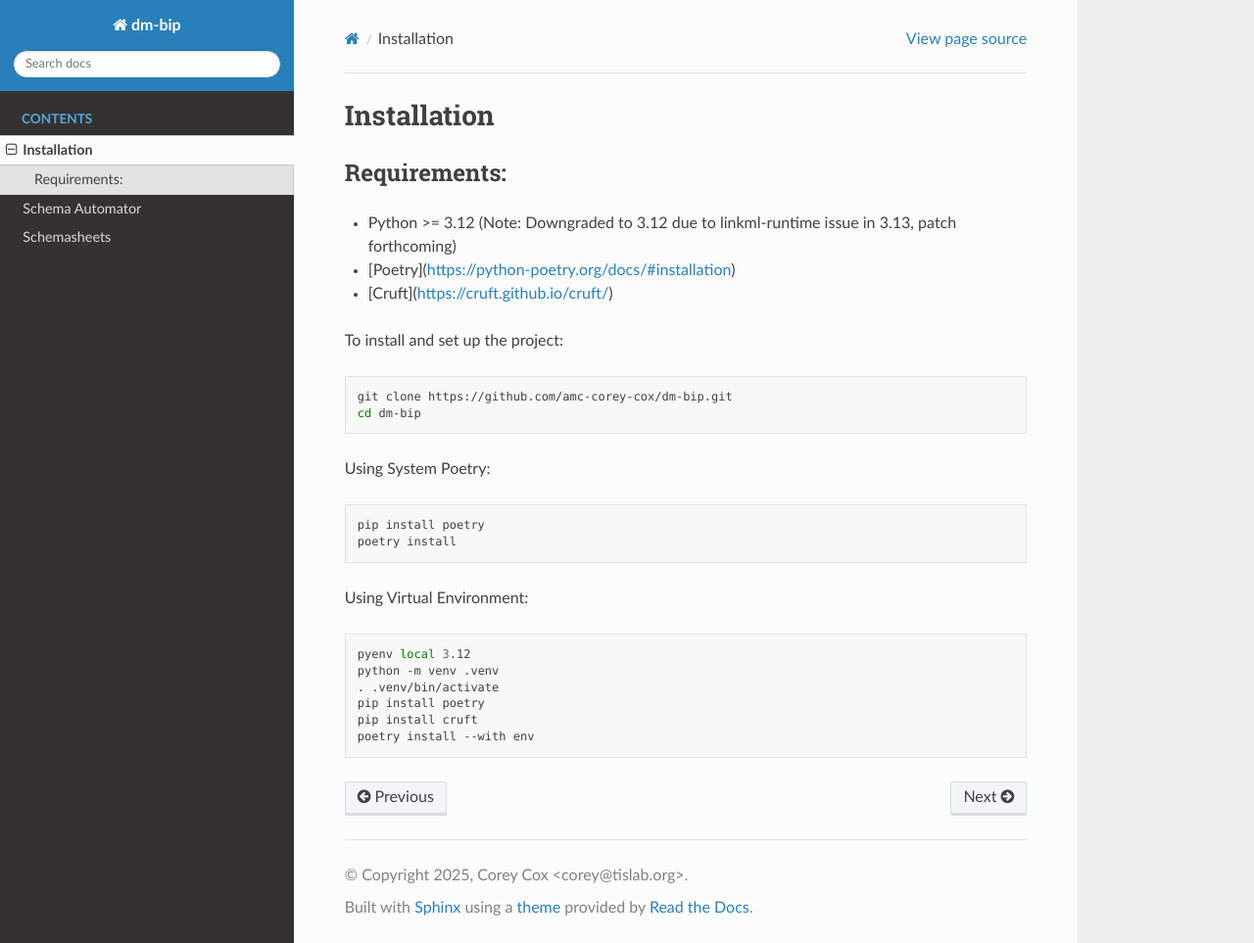
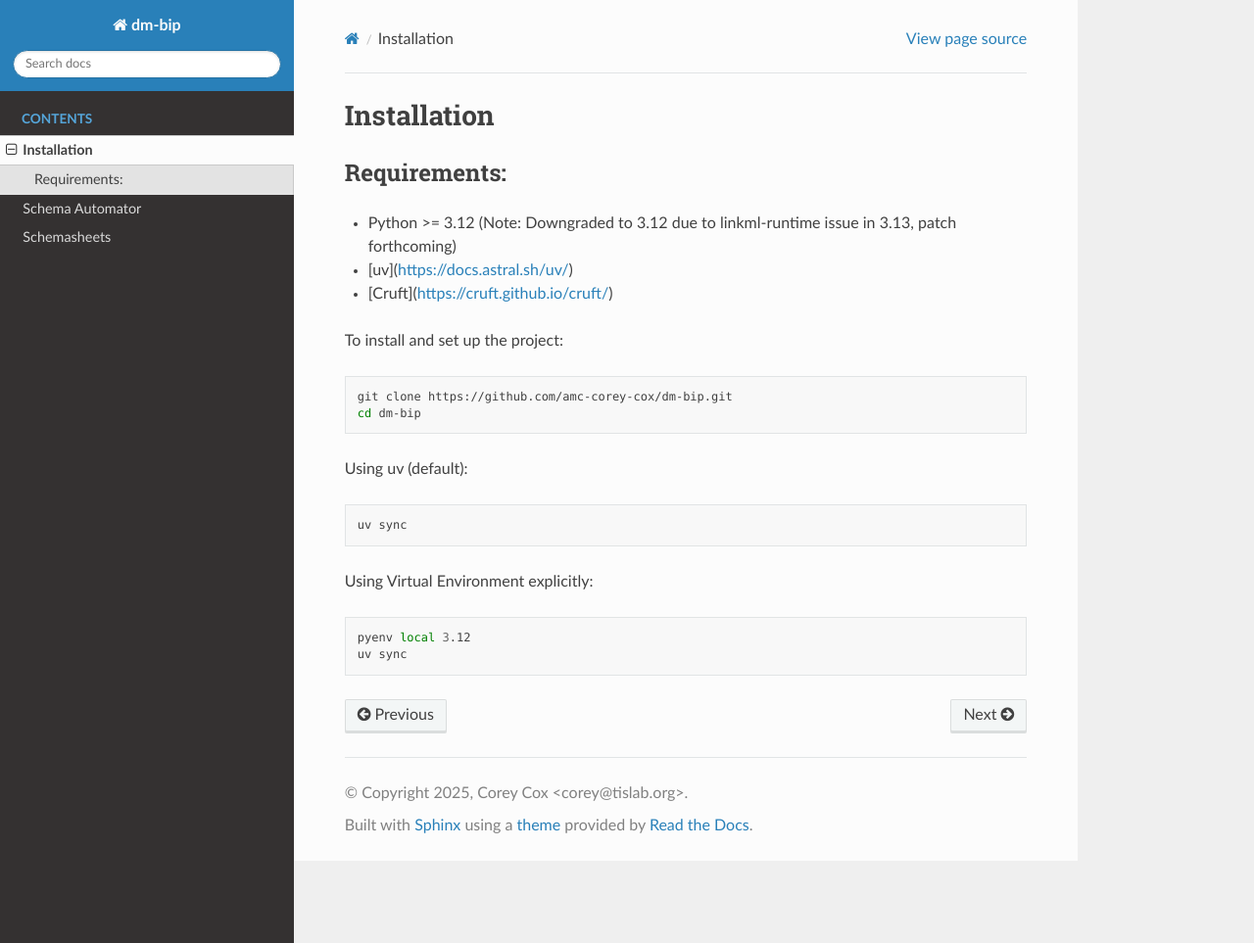
Before and after one commit to linkml/dm-bip, a Sphinx documentation site: the page built from docs/installation.rst, in a window 1280 px wide and 963 px high. Shown: the whole window at 98% size. Built offline with Sphinx 7.4.7 and the Read the Docs theme 3.1.0, drawn with Linux system fonts in a browser that asks for light colours.

Commit message:
Replace Poetry with UV for dependency management and execution in Makefiles and documentation

```diff
--- a/docs/index.rst
+++ b/docs/index.rst
@@ -17,13 +17,13 @@ To verify everything is working, run:
 
 .. code-block:: bash
 
-    poetry run tox
+    uv run tox
 
 To test the project:
 
 .. code-block:: bash
 
-    poetry run dm-bip run
+    uv run dm-bip run
 
 This should return "Hello, World".
 
--- a/docs/installation.rst
+++ b/docs/installation.rst
@@ -6,7 +6,7 @@ Installation
 Requirements:
 -------------
 - Python >= 3.12 (Note: Downgraded to 3.12 due to linkml-runtime issue in 3.13, patch forthcoming)
-- [Poetry](https://python-poetry.org/docs/#installation)
+- [uv](https://docs.astral.sh/uv/)
 - [Cruft](https://cruft.github.io/cruft/)
 
 To install and set up the project:
@@ -16,20 +16,15 @@ To install and set up the project:
     git clone https://github.com/amc-corey-cox/dm-bip.git
     cd dm-bip
 
-Using System Poetry:
+Using uv (default):
 
 .. code-block:: bash
 
-    pip install poetry
-    poetry install
+    uv sync
 
-Using Virtual Environment:
+Using Virtual Environment explicitly:
 
 .. code-block:: bash
 
     pyenv local 3.12
-    python -m venv .venv
-    . .venv/bin/activate
-    pip install poetry
-    pip install cruft
-    poetry install --with env
+    uv sync
--- a/docs/schema_automator.rst
+++ b/docs/schema_automator.rst
@@ -9,7 +9,7 @@ Overview
 
 Installation
 -------------
-The ``pyproject.toml`` file includes Schema Automator as a dependency. If you have already followed the "Getting Started" instructions in this project's README, you can run: ``poetry update`` to ensure your environment includes Schema Automator.
+The ``pyproject.toml`` file includes Schema Automator as a dependency. If you have already followed the "Getting Started" instructions in this project's README, you can run: ``uv sync --upgrade schema-automator`` to ensure your environment includes Schema Automator.
 
 
 Usage
```
Also changed, not shown: README.md (+5 -5 lines), docs/schemasheets.md (+1 -1 lines), docs/scripts_format_converters.md (+3 -3 lines), 3 other files.
